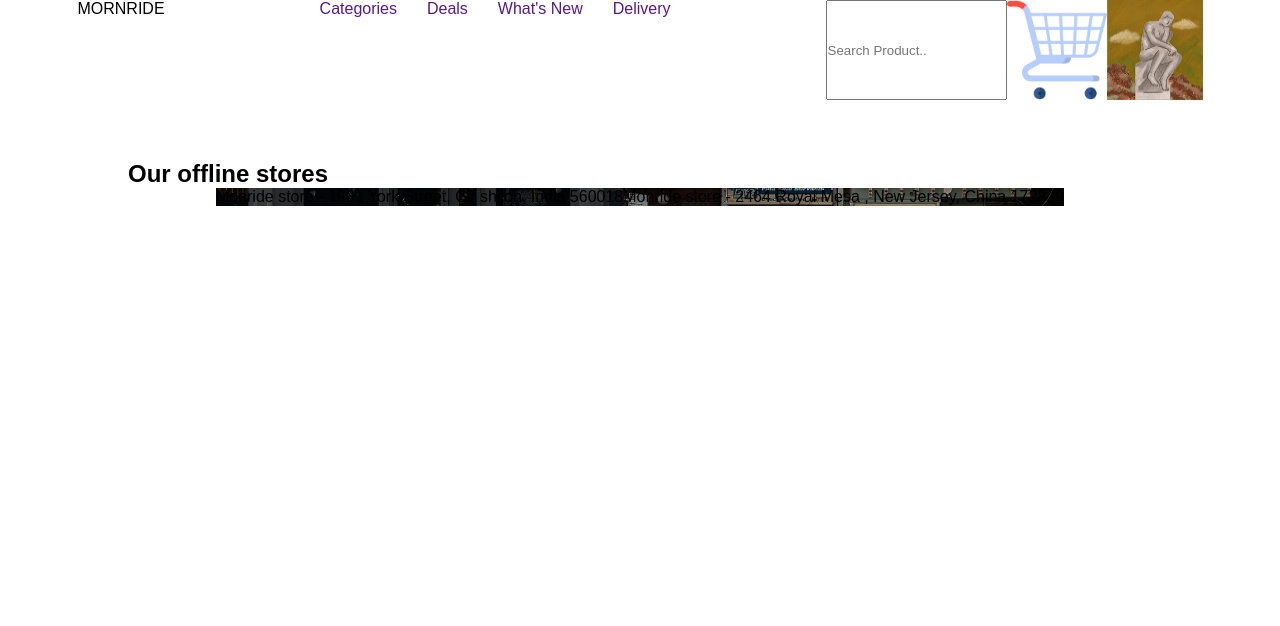
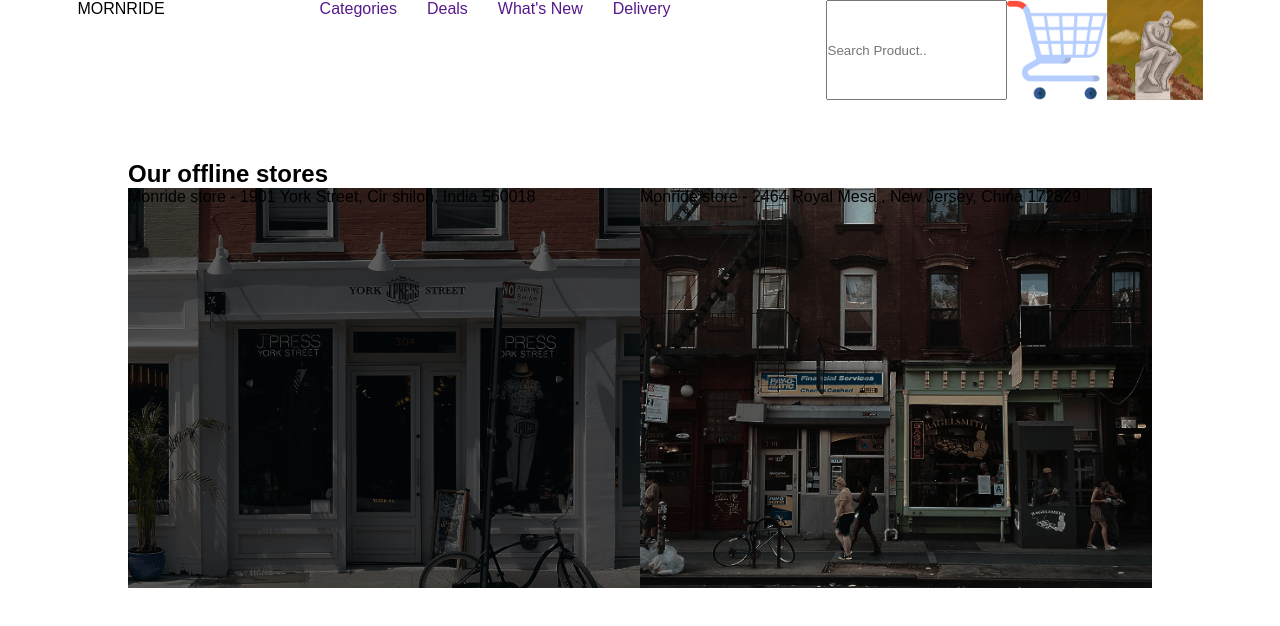
Before and after one commit to Akmalov-dev/Mornride, a React (Vite) app: page / in a window 1280 px wide. Shown: the top 626 px of the page. Built offline with nearby package versions, Linux system fonts and the light colour scheme.

Commit message:
Offline star left text

```diff
--- a/src/components/Main/Offline/Offline.css
+++ b/src/components/Main/Offline/Offline.css
@@ -9,6 +9,8 @@
 }
 .offline-left{
     max-width: 50%;
+    flex: 0 0 50%;           /* Har biri aniq 50% kenglikni egallaydi */
+    height: 400px;
     background: url(../Offline/image/offline_left.png);
     background-repeat: no-repeat;
     background-size: cover;
@@ -16,6 +18,8 @@
 }
 .offline-right{
     max-width: 50%;
+    flex: 0 0 50%;           /* Har biri aniq 50% kenglikni egallaydi */
+    height: 400px;
     background: url(../Offline/image/offline_right.png);
     background-repeat: no-repeat;
     background-size: cover;
```
